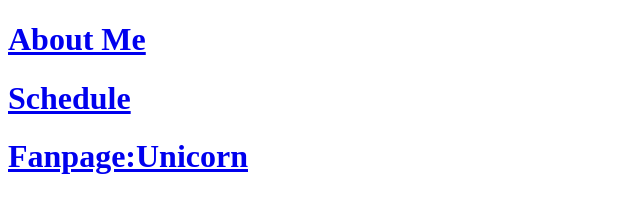
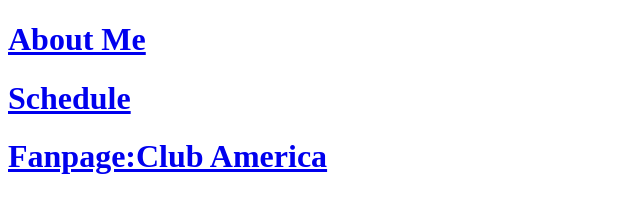
Before and after one commit to glittersparkles123/glittersparkles123.github.io, a plain HTML site: page index.html in a window 1280 px wide. Shown: the whole page, without its empty margins (0-640 px from the left). Drawn offline with Linux system fonts and the light colour scheme.

Commit message:
Update index.html

```diff
--- a/index.html
+++ b/index.html
@@ -13,7 +13,7 @@
       <a href="schedule.html"> Schedule</a>
     </h1>
     <h1>
-      <a href="fanpage.html"> Fanpage:Unicorn</a>
+      <a href="fanpage.html"> Fanpage:Club America</a>
     </h1>
   </body>
 </html>
```
